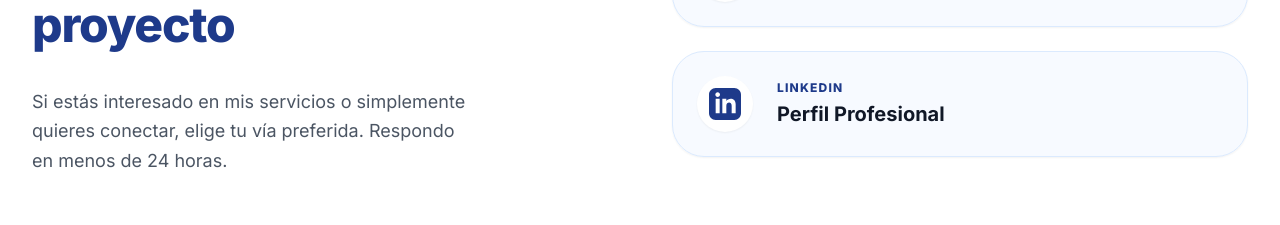
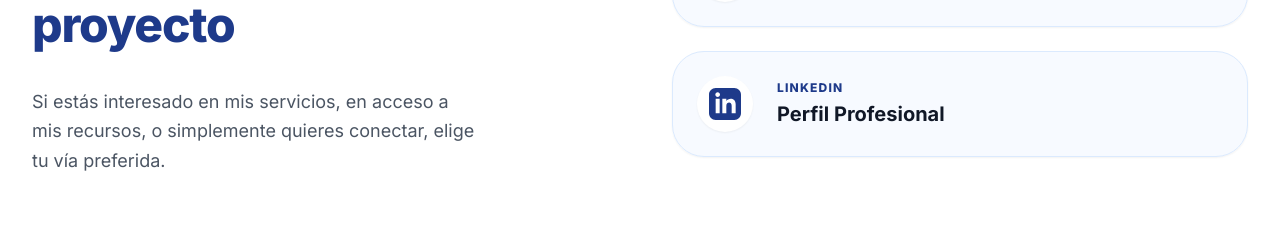
Before and after one commit to gabrielfaleiro/gf-website, a React (Vite) app: page / in a window 1280 px wide. Shown: the part 1389-1614 px from the top of the page. Built offline with nearby package versions, Linux system fonts and the light colour scheme.

Commit message:
feat(contact): Expand contact section text
Update the contact section's descriptive text to include reaching out for access to resources, not just services or general connection.

```diff
--- a/components/sections/Contact.tsx
+++ b/components/sections/Contact.tsx
@@ -8,7 +8,7 @@ export const ContactForm: React.FC = () => (
         <h2 className="text-blue-900 font-bold uppercase tracking-widest text-sm mb-3">Contacto Directo</h2>
         <h3 className="text-5xl font-extrabold mb-8 leading-tight text-gray-900 tracking-tight">Hablemos de tu próximo <span className="text-blue-900">proyecto</span></h3>
         <p className="text-gray-600 text-lg mb-0 leading-relaxed max-w-md">
-          Si estás interesado en mis servicios o simplemente quieres conectar, elige tu vía preferida. Respondo en menos de 24 horas.
+          Si estás interesado en mis servicios, en acceso a mis recursos, o simplemente quieres conectar, elige tu vía preferida.
         </p>
       </div>
       <div className="space-y-6">
```
